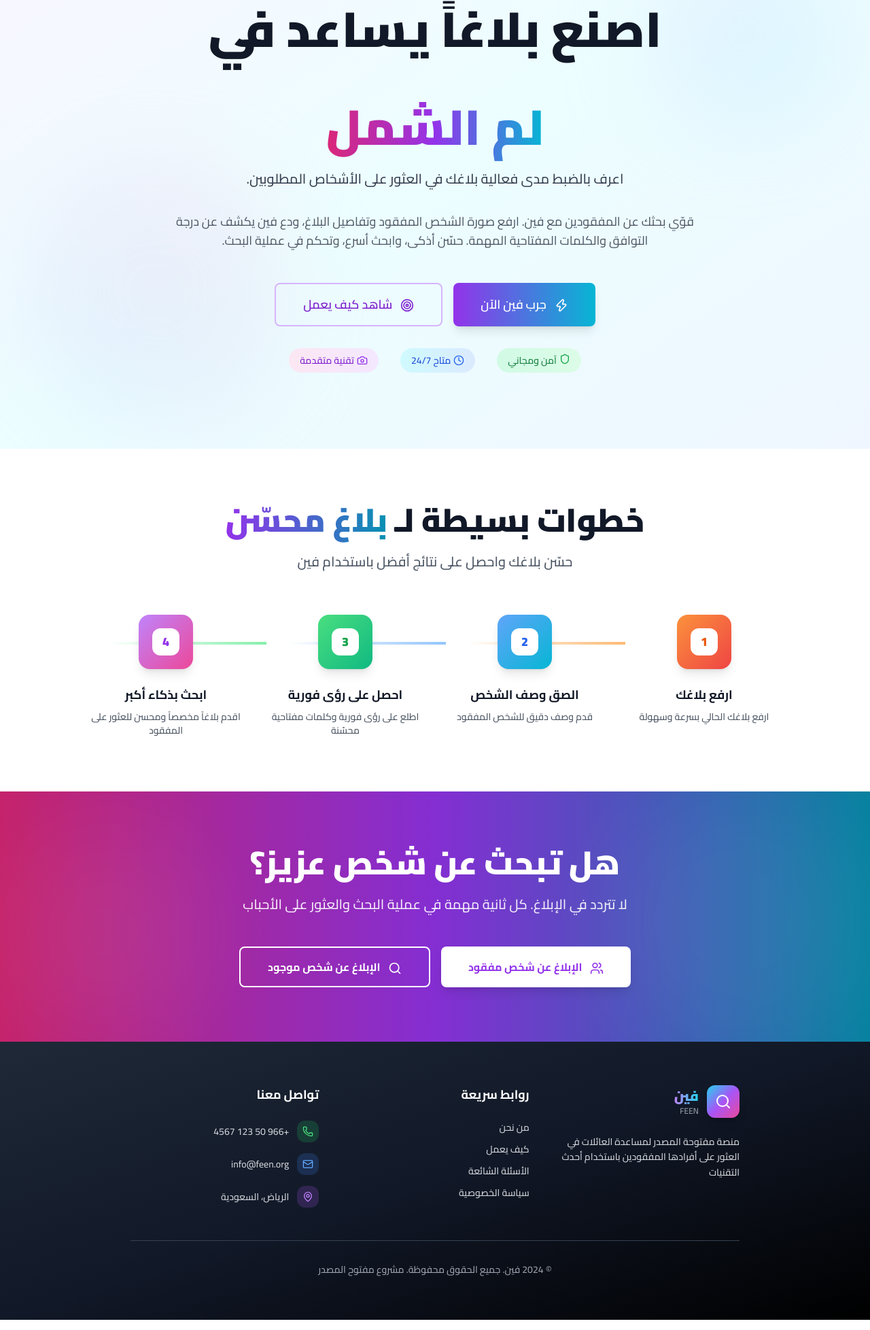
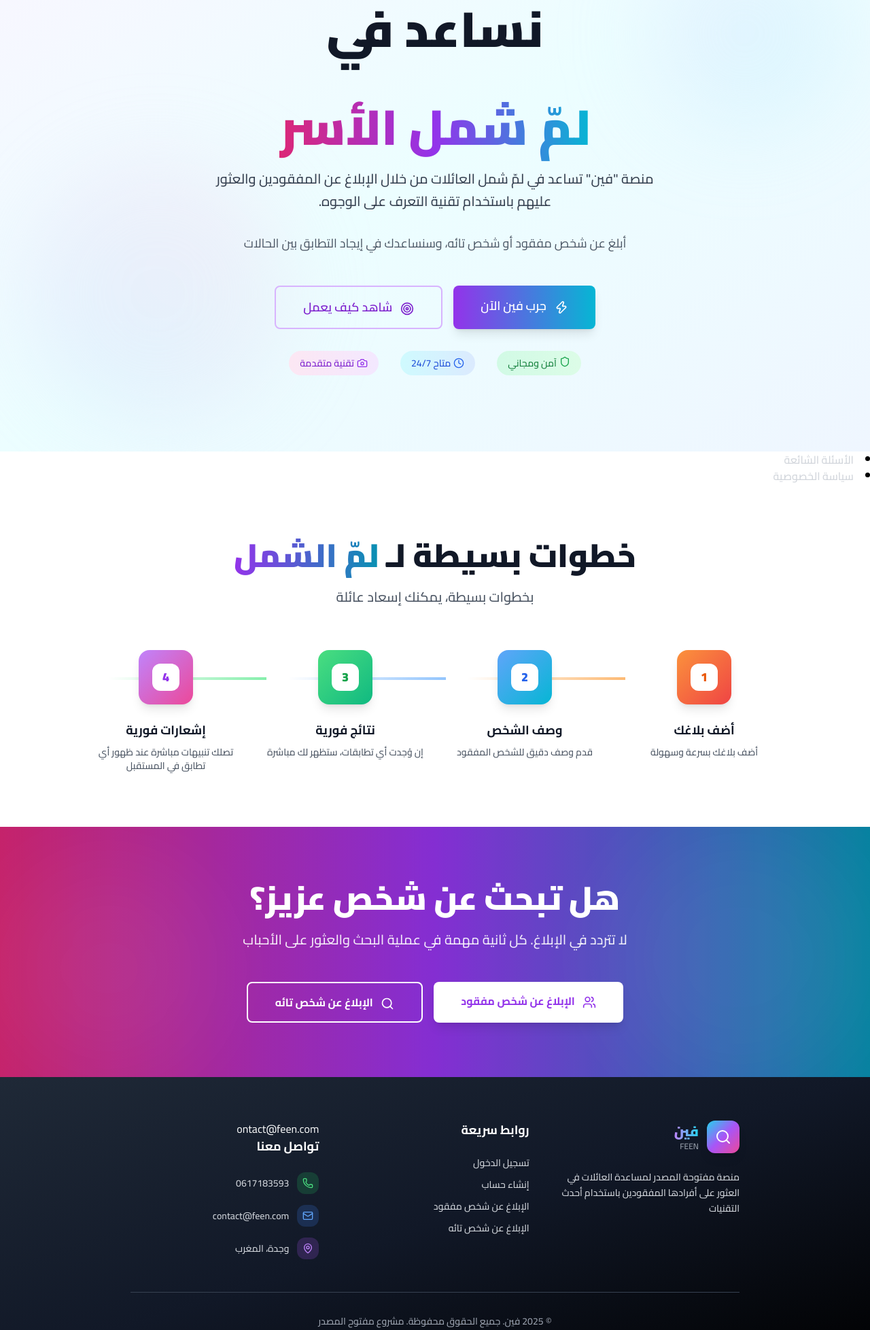
Before and after one commit to mostafaHaydar/Feen-project, a website: page public/index.html in a window 1280 px wide. Shown: the part 252-2208 px from the top of the page at 68% size. Drawn offline with nearby package versions, Linux system fonts and the light colour scheme.

Commit message:
minor visual improvements across different pages

```diff
--- a/public/index.html
+++ b/public/index.html
@@ -46,14 +46,14 @@
                 </nav>
 
                 <div class="flex items-center gap-3">
-                    <button class="px-4 py-2 text-purple-600 border border-purple-200 hover:bg-purple-50 font-medium rounded-lg transition-colors" onclick="navigateTo('login')">
+                    <a href="login.html" class="px-4 py-2 text-purple-600 border border-purple-200 hover:bg-purple-50 font-medium rounded-lg transition-colors" onclick="navigateTo('login')">
                         <i data-lucide="log-in" class="w-4 h-4 ml-1 inline"></i>
                         تسجيل الدخول
-                    </button>
-                    <button class="px-4 py-2 bg-gradient-to-l from-cyan-500 to-purple-600 hover:from-cyan-600 hover:to-purple-700 text-white font-medium rounded-lg transition-all" onclick="navigateTo('register')">
+                    </a>
+                    <a href="register.html" class="px-4 py-2 bg-gradient-to-l from-cyan-500 to-purple-600 hover:from-cyan-600 hover:to-purple-700 text-white font-medium rounded-lg transition-all" onclick="navigateTo('register')">
                         <i data-lucide="user-plus" class="w-4 h-4 ml-1 inline"></i>
                         إنشاء حساب
-                    </button>
+                    </a>
                 </div>
             </div>
         </div>
@@ -79,29 +79,27 @@
 
                     <div class="text-center mb-12">
                         <h1 class="text-5xl md:text-7xl font-black text-gray-900 mb-6 leading-tight">
-                            اصنع بلاغاً يساعد في
+                            نساعد في
                             <br>
                             <br>
                             <span class="bg-gradient-to-l from-cyan-500 via-purple-600 to-pink-600 bg-clip-text text-transparent">
-                                لم الشمل
+                               لمّ شمل الأسر
                             </span>
                         </h1>
 
                         <p class="text-xl text-gray-700 mb-8 max-w-2xl mx-auto leading-relaxed font-medium">
-                            اعرف بالضبط مدى فعالية بلاغك في العثور على الأشخاص المطلوبين.
+                            منصة "فين" تساعد في لمّ شمل العائلات من خلال الإبلاغ عن المفقودين والعثور عليهم باستخدام تقنية التعرف على الوجوه.
                         </p>
 
                         <p class="text-lg text-gray-600 mb-12 max-w-3xl mx-auto font-normal">
-                            قوّي بحثك عن المفقودين مع فين. ارفع صورة الشخص المفقود وتفاصيل
-                            البلاغ، ودع فين يكشف عن درجة التوافق والكلمات المفتاحية المهمة.
-                            حسّن أذكى، وابحث أسرع، وتحكم في عملية البحث.
+                            أبلغ عن شخص مفقود أو شخص تائه، وسنساعدك في إيجاد التطابق بين الحالات
                         </p>
 
                         <div class="flex flex-col sm:flex-row gap-4 justify-center mb-8">
-                            <button class="bg-gradient-to-l from-cyan-500 to-purple-600 hover:from-cyan-600 hover:to-purple-700 text-white px-10 py-4 text-lg font-semibold shadow-lg hover:shadow-xl transition-all rounded-lg" onclick="navigateTo('report-missing')">
+                            <a href="login.html" class="bg-gradient-to-l from-cyan-500 to-purple-600 hover:from-cyan-600 hover:to-purple-700 text-white px-10 py-4 text-lg font-semibold shadow-lg hover:shadow-xl transition-all rounded-lg" onclick="navigateTo('report-missing')">
                                 <i data-lucide="zap" class="w-5 h-5 ml-2 inline"></i>
                                 جرب فين الآن
-                            </button>
+                            </a>
                             <button class="border-2 border-purple-300 text-purple-700 hover:bg-purple-50 px-10 py-4 text-lg font-semibold rounded-lg transition-colors">
                                 <i data-lucide="target" class="w-5 h-5 ml-2 inline"></i>
                                 شاهد كيف يعمل
@@ -125,7 +123,16 @@
                     </div>
                 </div>
             </section>
-
+ <li>
+                                <a href="#faq" class="text-gray-300 hover:text-pink-400 transition-colors font-medium">
+                                    الأسئلة الشائعة
+                                </a>
+                            </li>
+                            <li>
+                                <a href="#privacy" class="text-gray-300 hover:text-green-400 transition-colors font-medium">
+                                    سياسة الخصوصية
+                                </a>
+                            </li>
             <!-- How It Works -->
             <section class="py-20 bg-white" id="how-it-works">
                 <div class="container mx-auto px-6">
@@ -133,11 +140,11 @@
                         <h2 class="text-4xl md:text-5xl font-black text-gray-900 mb-6">
                             خطوات بسيطة لـ
                             <span class="bg-gradient-to-l from-cyan-600 to-purple-600 bg-clip-text text-transparent">
-                                بلاغ محسّن
+                              لمّ  الشمل
                             </span>
                         </h2>
                         <p class="text-xl text-gray-600 max-w-2xl mx-auto font-medium">
-                            حسّن بلاغك واحصل على نتائج أفضل باستخدام فين
+                            بخطوات بسيطة، يمكنك إسعاد عائلة
                         </p>
                     </div>
 
@@ -154,10 +161,10 @@
                                     <div class="hidden md:block absolute top-10 right-full w-full h-1 bg-gradient-to-l from-orange-300 to-transparent"></div>
                                 </div>
                                 <h3 class="font-bold text-gray-900 mb-2 text-lg">
-                                    ارفع بلاغك
+                                    أضف بلاغك
                                 </h3>
                                 <p class="text-sm text-gray-600 font-medium">
-                                    ارفع بلاغك الحالي بسرعة وسهولة
+                                    أضف بلاغك بسرعة وسهولة
                                 </p>    <script src="js/app.js"></script>
 
                             </div>
@@ -173,7 +180,7 @@
                                     <div class="hidden md:block absolute top-10 right-full w-full h-1 bg-gradient-to-l from-blue-300 to-transparent"></div>
                                 </div>
                                 <h3 class="font-bold text-gray-900 mb-2 text-lg">
-                                    الصق وصف الشخص
+                                     وصف الشخص
                                 </h3>
                                 <p class="text-sm text-gray-600 font-medium">
                                     قدم وصف دقيق للشخص المفقود
@@ -191,10 +198,10 @@
                                     <div class="hidden md:block absolute top-10 right-full w-full h-1 bg-gradient-to-l from-green-300 to-transparent"></div>
                                 </div>
                                 <h3 class="font-bold text-gray-900 mb-2 text-lg">
-                                    احصل على رؤى فورية
+                                   نتائج فورية
                                 </h3>
                                 <p class="text-sm text-gray-600 font-medium">
-                                    اطلع على رؤى فورية وكلمات مفتاحية محسّنة
+                                    إن وُجدت أي تطابقات، ستظهر لك مباشرة
                                 </p>
                             </div>
 
@@ -208,10 +215,10 @@
                                     </div>
                                 </div>
                                 <h3 class="font-bold text-gray-900 mb-2 text-lg">
-                                    ابحث بذكاء أكبر
+                                    إشعارات فورية
                                 </h3>
                                 <p class="text-sm text-gray-600 font-medium">
-                                    اقدم بلاغاً مخصصاً ومحسن للعثور على المفقود
+                                   تصلك تنبيهات مباشرة عند ظهور أي تطابق في المستقبل
                                 </p>
                             </div>
                         </div>
@@ -236,14 +243,14 @@
                             الأحباب
                         </p>
                         <div class="flex flex-col sm:flex-row gap-4 justify-center">
-                            <button class="bg-white text-purple-600 hover:bg-gray-100 px-10 py-4 font-bold shadow-lg hover:shadow-xl transition-all rounded-lg" onclick="navigateTo('report-missing')">
+                            <a href="login.html" class="bg-white text-purple-600 hover:bg-gray-100 px-10 py-4 font-bold shadow-lg hover:shadow-xl transition-all rounded-lg" onclick="navigateTo('report-missing')">
                                 <i data-lucide="users" class="w-5 h-5 ml-2 inline"></i>
                                 الإبلاغ عن شخص مفقود
-                            </button>
-                            <button class="border-2 border-white text-white hover:bg-white/10 px-10 py-4 font-bold rounded-lg transition-colors" onclick="navigateTo('report-found')">
+                            </a>
+                            <a href="login.html" class="border-2 border-white text-white hover:bg-white/10 px-10 py-4 font-bold rounded-lg transition-colors" onclick="navigateTo('report-found')">
                                 <i data-lucide="search" class="w-5 h-5 ml-2 inline"></i>
-                                الإبلاغ عن شخص موجود
-                            </button>
+                                الإبلاغ عن شخص تائه
+                            </a>
                         </div>
                     </div>
                 </div>
@@ -278,29 +285,29 @@
                         <h4 class="font-bold mb-6 text-white text-lg">روابط سريعة</h4>
                         <ul class="space-y-3 text-sm">
                             <li>
-                                <a href="#about" class="text-gray-300 hover:text-cyan-400 transition-colors font-medium">
-                                    من نحن
+                                <a href="login.html" class="text-gray-300 hover:text-cyan-400 transition-colors font-medium">
+                                      تسجيل الدخول
                                 </a>
                             </li>
                             <li>
                                 <a href="#how-it-works" class="text-gray-300 hover:text-purple-400 transition-colors font-medium">
-                                    كيف يعمل
+                                    إنشاء حساب
                                 </a>
                             </li>
                             <li>
-                                <a href="#faq" class="text-gray-300 hover:text-pink-400 transition-colors font-medium">
-                                    الأسئلة الشائعة
-                                </a>
+                                <a href="report-missing.html" class="text-gray-300 hover:text-pink-400 transition-colors font-medium">
+                                                                   الإبلاغ عن شخص مفقود
+     </a>
                             </li>
                             <li>
-                                <a href="#privacy" class="text-gray-300 hover:text-green-400 transition-colors font-medium">
-                                    سياسة الخصوصية
-                                </a>
+                                <a href="report-found.html" class="text-gray-300 hover:text-green-400 transition-colors font-medium">
+                                   الإبلاغ عن شخص تائه
+                          </a>
                             </li>
                         </ul>
                     </div>
 
-                    <div>
+                    <div>ontact@feen.com
                         <h4 class="font-bold mb-6 text-white text-lg">تواصل معنا</h4>
                         <div class="space-y-4 text-sm">
                             <div class="flex items-center gap-3">
@@ -308,7 +315,7 @@
                                     <i data-lucide="phone" class="w-4 h-4 text-green-400"></i>
                                 </div>
                                 <span class="text-gray-300 font-medium">
-                                    +966 50 123 4567
+                                    0617183593
                                 </span>
                             </div>
                             <div class="flex items-center gap-3">
@@ -316,7 +323,7 @@
                                     <i data-lucide="mail" class="w-4 h-4 text-blue-400"></i>
                                 </div>
                                 <span class="text-gray-300 font-medium">
-                                    info@feen.org
+                                  contact@feen.com
                                 </span>
                             </div>
                             <div class="flex items-center gap-3">
@@ -324,7 +331,7 @@
                                     <i data-lucide="map-pin" class="w-4 h-4 text-purple-400"></i>
                                 </div>
                                 <span class="text-gray-300 font-medium">
-                                    الرياض، السعودية
+                                 وجدة، المغرب
                                 </span>
                             </div>
                         </div>
@@ -333,7 +340,7 @@
 
                 <div class="border-t border-gray-700 mt-12 pt-8 text-center text-sm text-gray-400">
                     <p class="font-medium">
-                        &copy; 2024 فين. جميع الحقوق محفوظة. مشروع مفتوح المصدر
+                        &copy; 2025 فين. جميع الحقوق محفوظة. مشروع مفتوح المصدر
                     </p>
                 </div>
             </div>
```
Also changed, not shown: public/dashboard.html (+22 -21 lines), public/login.html (+15 -14 lines), public/register.html (+15 -14 lines), public/report-details.html (+16 -16 lines), public/report-found.html (+22 -21 lines), public/report-matches.html (+18 -17 lines), public/report-missing.html (+15 -16 lines).
